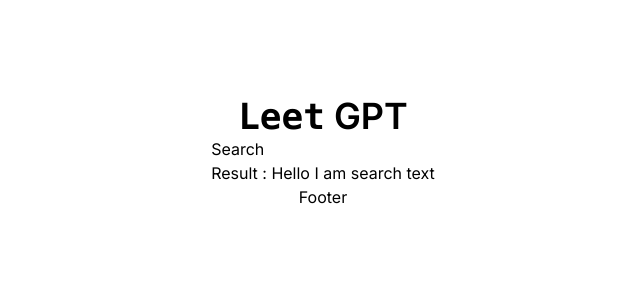
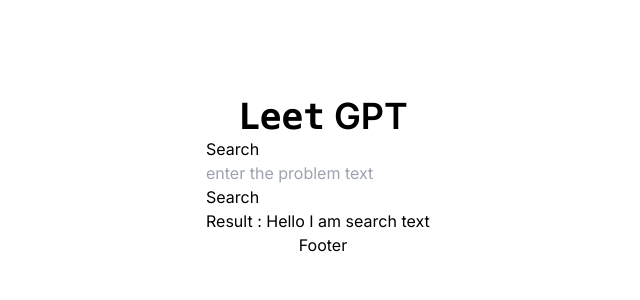
Before and after one commit to SushantChhetry/ai-project, a Next.js app in the folder leet-gpt/: page / in a window 1280 px wide. Shown: the top 300 px of the page, without its empty margins (317-957 px from the left). Built offline with nearby package versions, Linux system fonts and the light colour scheme.

Commit message:
Added basic form structure

```diff
--- a/leet-gpt/app/components/Search.tsx
+++ b/leet-gpt/app/components/Search.tsx
@@ -1,10 +1,33 @@
+"use client"
+
 import React from 'react'
 import Result from './Result'
+import { useState } from 'react'
 
 export default function Search() {
+    const [value, setValue] = useState('');
+
+    const handleChange = (event: React.ChangeEvent<HTMLInputElement>) => {
+        console.log(`change: ${event.target.name}`);
+        setValue(event.target.name)
+    }
+
+    const handleSubmit = (event: React.ChangeEvent<HTMLFormElement>) => {
+        event.preventDefault();
+        //send the submit value to open AI API and async await get the value
+
+        //after we get the value from open AI we need to send this to the result component
+    }
+
+
   return (
     <div>
         Search
+        <form onSubmit={handleSubmit}>
+            <input type='text' placeholder='enter the problem text' onChange={handleChange}/>
+            <br />
+            <button type='submit'>Search</button>
+        </form>
         <Result searchText={'Hello I am search text'}/>
     </div>
   )
```
